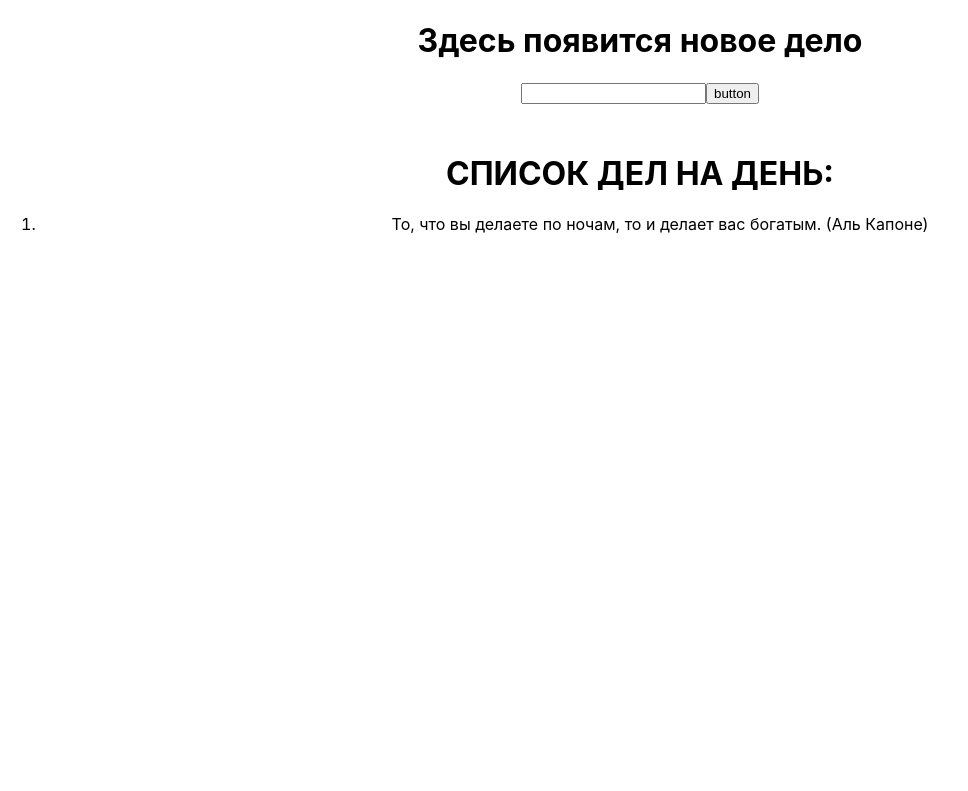
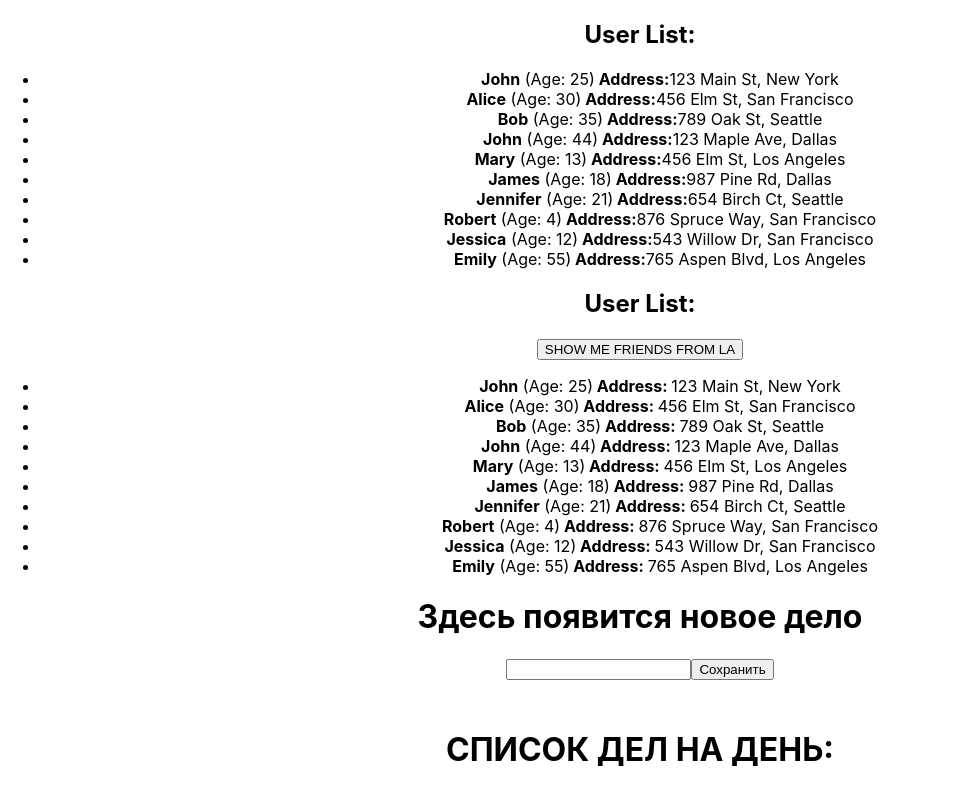
Before and after one commit to molniagrom/homework-front-main, a React (Create React App) app: page / in a window 1280 px wide. Shown: the top 791 px of the page, without its empty margins (0-968 px from the left). Built offline with nearby package versions, Linux system fonts and the light colour scheme.

Commit message:
I did all four jobs.

```diff
--- a/src/App.tsx
+++ b/src/App.tsx
@@ -7,9 +7,9 @@ import { HW4 } from './HW/4/HW4';
 function App() {
   return (
     <div className="App">
-      {/*<HW1 />*/}
-      {/*<HW2 />*/}
-      {/*<HW3 />*/}
+      <HW1 />
+      <HW2 />
+      <HW3 />
       <HW4 />
     </div>
   );
```
